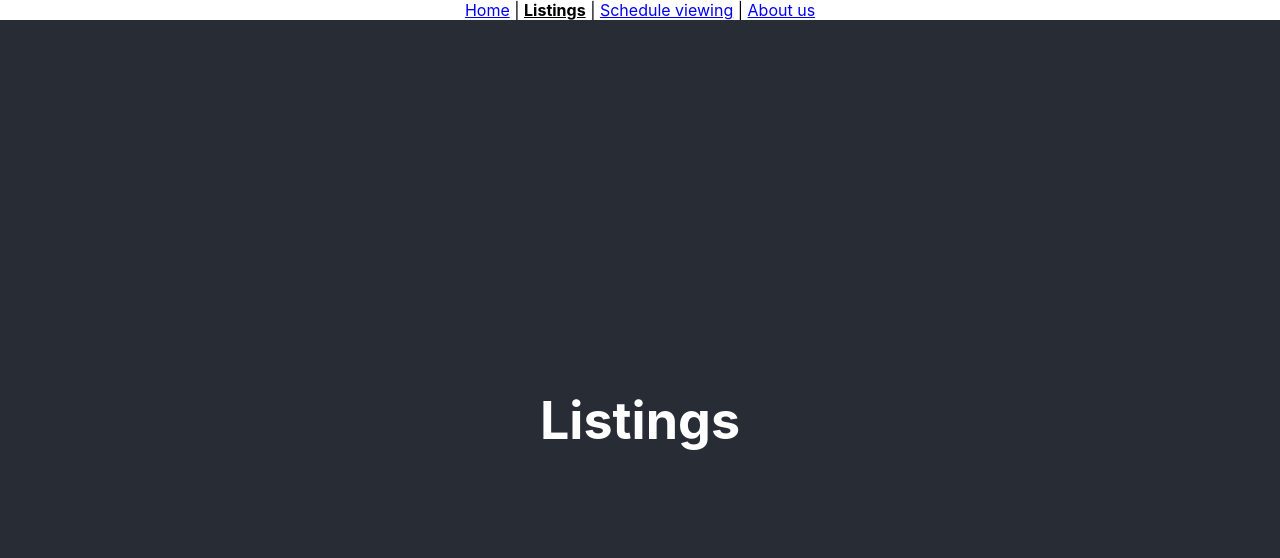
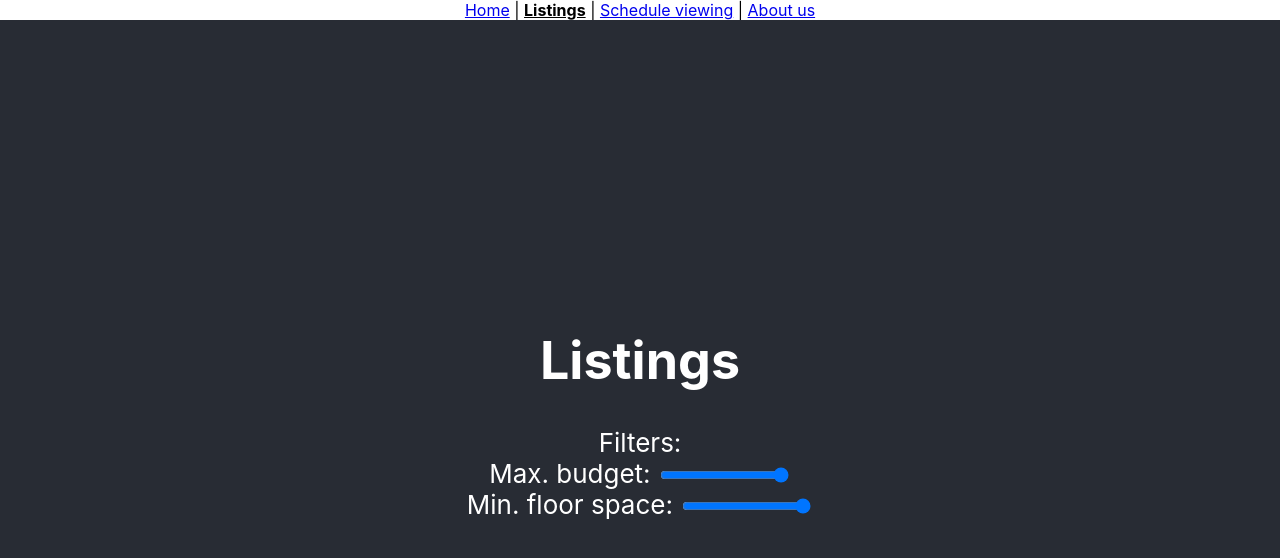
Before and after one commit to firefly017/reel-state, a React (Create React App) app: page /listings in a window 1280 px wide. Shown: the top 558 px of the page. Built offline with nearby package versions, Linux system fonts and the light colour scheme.

Commit message:
hardcoding two slider filters

```diff
--- /dev/null
+++ b/src/components/SliderFilter.js
@@ -0,0 +1,19 @@
+import React from "react";
+
+export default function SliderFilter() {
+  return (
+    <div>
+      <p>
+        Filters:
+        <div>
+          <label for="budget">Max. budget: </label>
+          <input type="range" id="budget" name="budget" min="0" max="11" />
+        </div>
+        <div>
+          <label for="space">Min. floor space: </label>
+          <input type="range" id="space" name="space" min="0" max="11" />
+        </div>
+      </p>
+    </div>
+  );
+}
--- a/src/pages/ListingPage.js
+++ b/src/pages/ListingPage.js
@@ -1,10 +1,12 @@
 import React from "react";
 import Title from "../components/Title";
+import SliderFilter from "../components/SliderFilter";
 
 export default function ListingPage() {
   return (
     <div>
       <Title title="Listings" />
+      <SliderFilter />
     </div>
   );
 }
```
Also changed, not shown: 2 other files (tests, documents, lock files or other folders).
